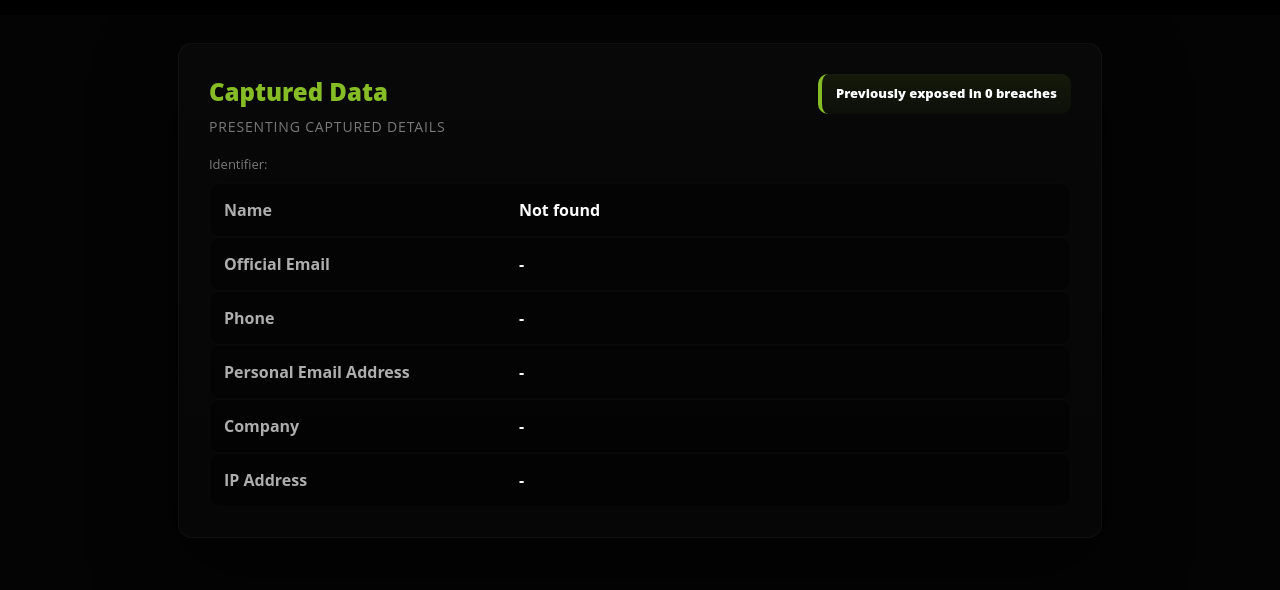
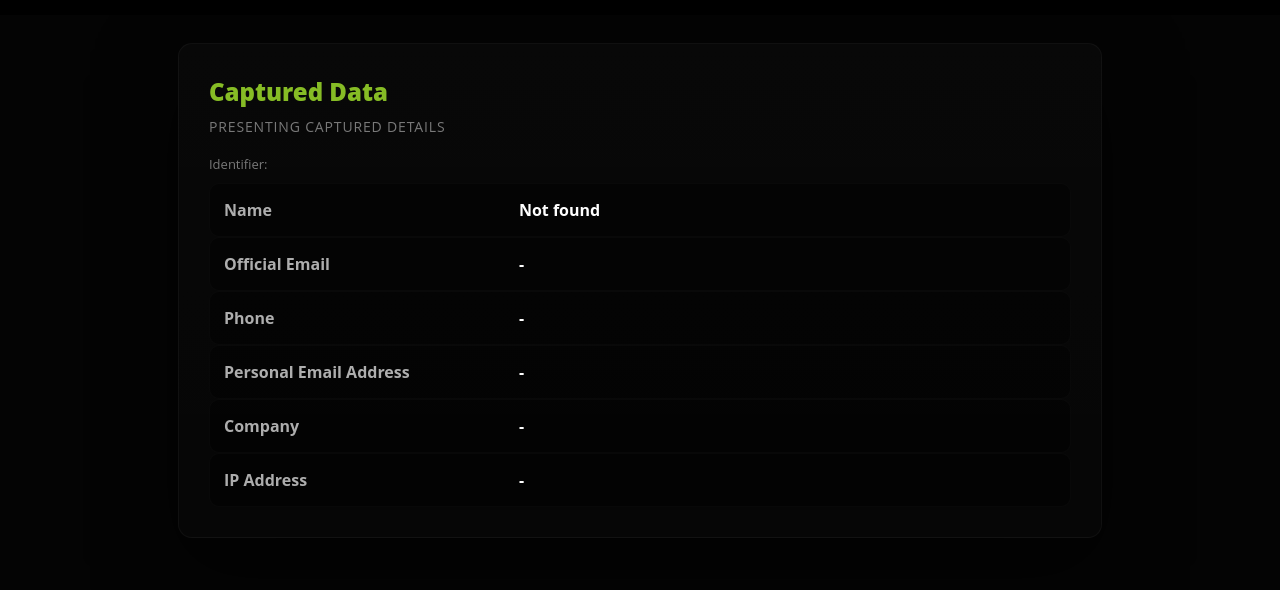
Before and after one commit to AyushNliU/Deloitte-Privacy-Workshop-2025, a plain HTML site: page result.html in a window 1280 px wide. Shown: the part 105-695 px from the top of the page. Drawn offline with nearby package versions, Linux system fonts and the light colour scheme.

Commit message:
Update result.html

```diff
--- a/result.html
+++ b/result.html
@@ -119,9 +119,7 @@
           </div>
 
           <!-- Breach badge (script can be extended later to populate if required) -->
-          <div id="breachWrap" aria-hidden="false">
-            <span id="breachBadge" class="breachBadge">Previously exposed in 0 breaches</span>
-          </div>
+
         </div>
 
         <!-- Loading spinner (script will toggle #loading) -->
```
